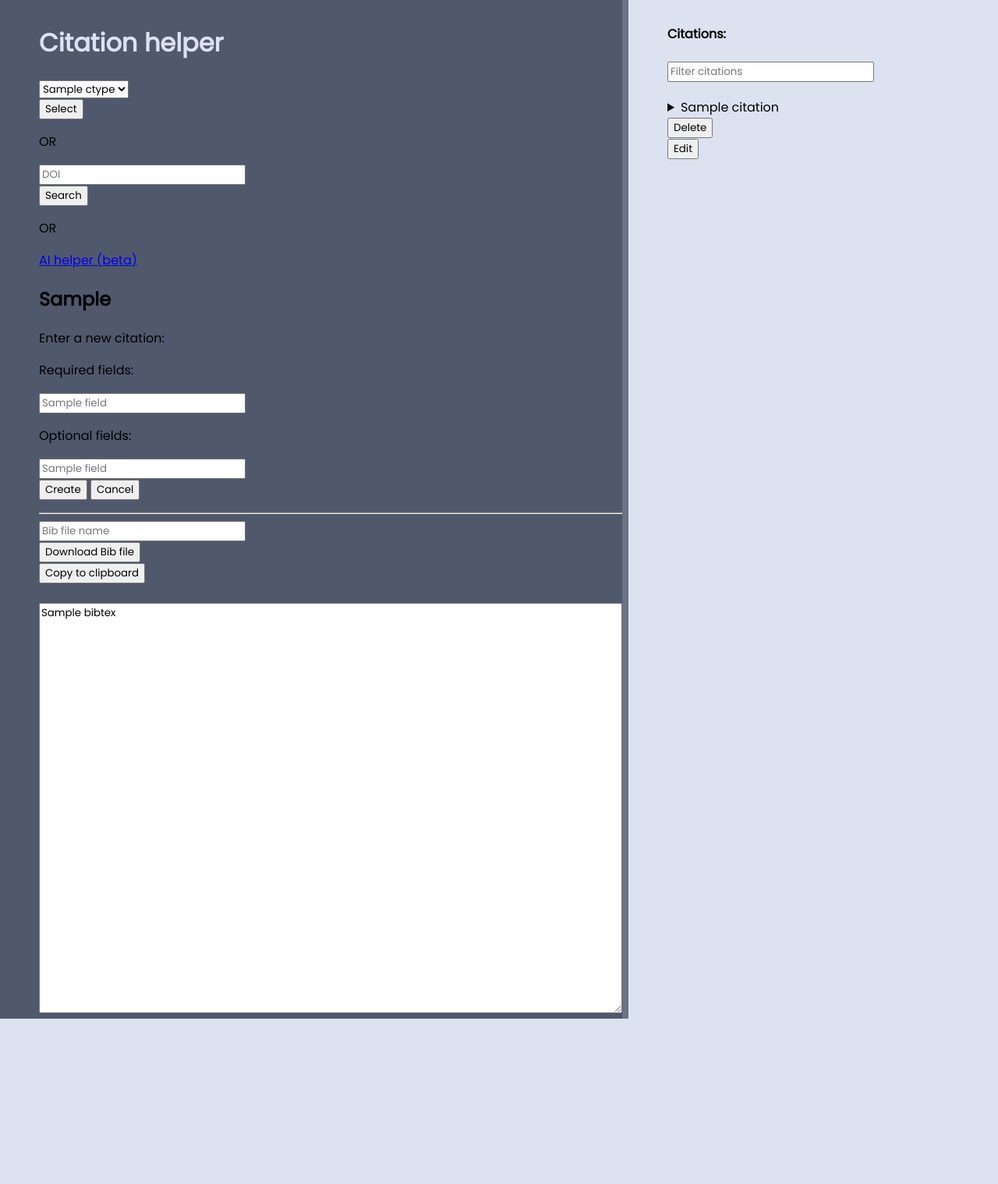
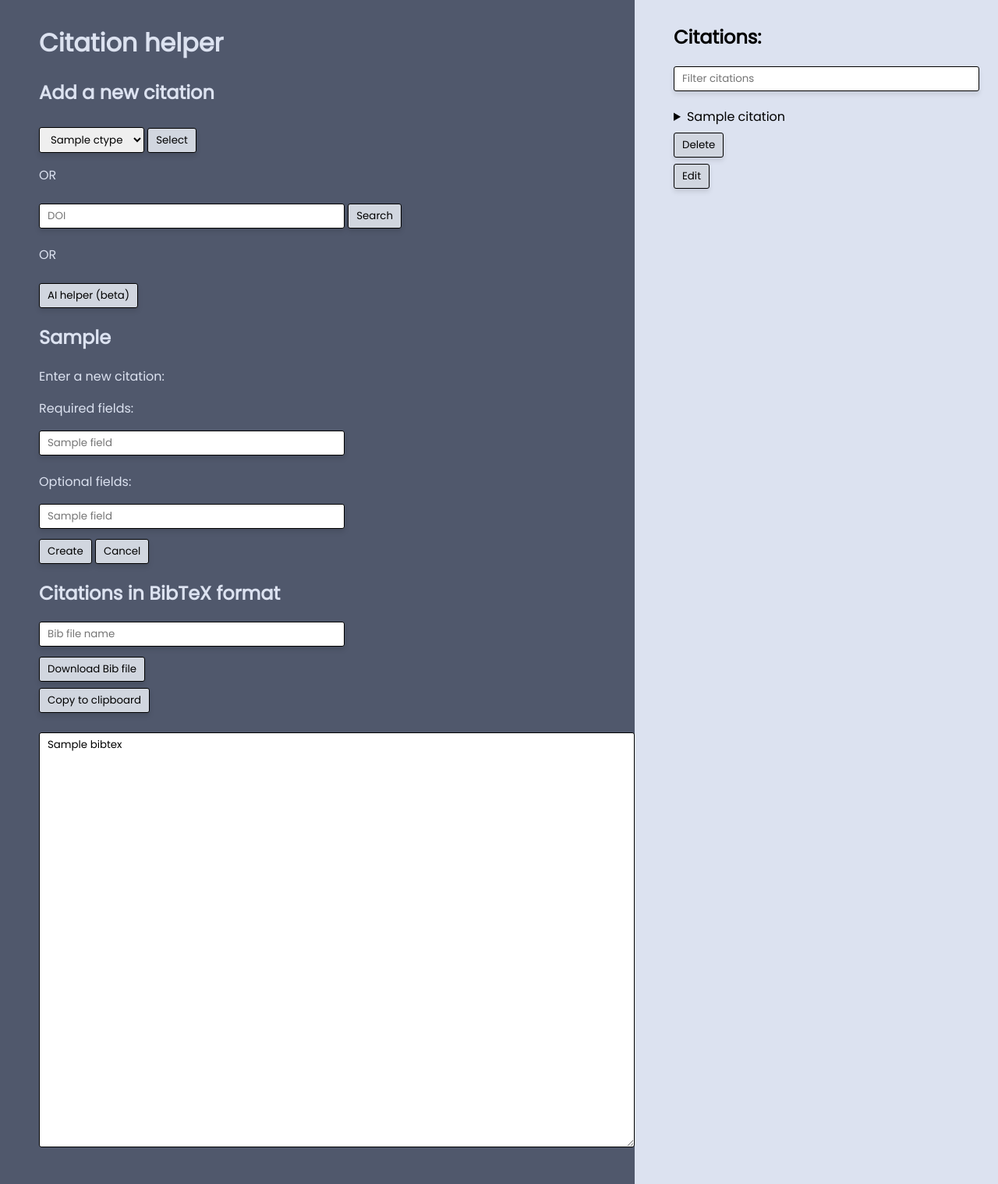
Before and after one commit to HackTastic5/miniprojekti, a Flask app: template src/templates/index.html in a window 1280 px wide. Shown: the whole page at 78% size. Before the commit the page ends 1306 px from the top, so only its background shows below. Run offline with Flask 3, Linux system fonts and the light colour scheme; the template is opened without the code that fills it: most values are stand-ins (such as "Sample title", 1, 10 or a date in 2020).

Commit message:
Add visual improvements

```diff
--- a/src/static/main.css
+++ b/src/static/main.css
@@ -5,19 +5,68 @@
     font-family: 'Poppins', sans-serif;
 }
 
-html, body {
+body {
     margin: 0;
     padding: 0;
-}
-
-body {
+    width: 100%;
     display: flex;
     justify-content: space-between;
     background-color: #50586c;
     overflow-y: auto;
 }
 
-h1 {
+button, input[type="button"], input[type="submit"] {
+    background-color: #d1d6df;
+    border: 1px solid #000;
+    margin-top: 8px;
+    padding: 5px 10px;
+    border-radius: 3px;
+    cursor: pointer;
+    box-shadow: 0 4px 6px rgba(0, 0, 0, 0.1);
+    transition: background-color 0.3s ease, box-shadow 0.3s ease;
+}
+
+button:hover, input[type="button"]:hover, input[type="submit"]:hover {
+    background-color: #b8bec9;
+}
+
+input[type="text"] {
+    border: 1px solid #000;
+    padding: 5px 10px;
+    border-radius: 3px;
+    box-sizing: border-box;
+    margin-bottom: 5px;
+    box-shadow: 0 4px 6px rgba(0, 0, 0, 0.1);
+    transition: border-color 0.3s ease, box-shadow 0.3s ease;
+}
+
+input[type="text"]:focus {
+    border-color: #b8bec9;
+    outline: none;
+}
+
+select {
+    border: 1px solid #000;
+    padding: 5px 10px;
+    border-radius: 3px;
+    box-sizing: border-box;
+    box-shadow: 0 4px 6px rgba(0, 0, 0, 0.1);
+    transition: border-color 0.3s ease, box-shadow 0.3s ease;
+}
+
+select:focus {
+    outline: none;
+}
+
+textarea#bibtex {
+    border: 1px solid #000;
+    padding: 5px 10px;
+    border-radius: 3px;
+    box-sizing: border-box;
+    margin-bottom: 40px;
+}
+
+.main-text {
     color: #dce2f0;
 }
 
@@ -27,13 +76,12 @@ h1 {
 }
 
 .citation-container {
-    width: 800px;
+    width: 45%;
     min-height: 100%;
     height: auto;
     padding-top: 10px;
     padding-left: 50px;
     background-color: #dce2f0;
-    border-left: 8px solid #6a7284;
     box-sizing: border-box;
     overflow-y: auto;
 }
--- a/src/templates/index.html
+++ b/src/templates/index.html
@@ -7,7 +7,7 @@ Citation helper
 {% block body %}
 
 <div class="main-container">
-  <h1>Citation helper</h1>
+  <h1 class="main-text">Citation helper</h1>
 
   {% with messages = get_flashed_messages() %}
   {% if messages %}
@@ -19,6 +19,8 @@ Citation helper
   {% endif %}
   {% endwith %}
 
+  <h2 class="main-text">Add a new citation</h2>
+
   <form action="/" method="post">
     <select name="citation_type" required>
       {% for ctype in all_citation_types %}
@@ -26,46 +28,43 @@ Citation helper
       {% endfor %}
     </select>
 
-    <br>
     <input type="submit" value="Select">
   </form>
 
-  <p>OR</p>
+  <p class="main-text">OR</p>
 
   <form action="/" method="post">
-    <input type="text" id="doi" name="doi" placeholder="DOI" required>
-    <br>
+    <input type="text" id="doi" name="doi" placeholder="DOI" size="30" required>
     <input type="submit" value="Search">
   </form>
 
-  <p>OR</p>
+  <p class="main-text">OR</p>
 
-
-  <a href="http://127.0.0.1:5001/ai">AI helper (beta)</a>
+  <a href="/ai"><input type="button" value="AI helper (beta)"/></a>
   {% if citation_type %}
-    <h2>{{ citation_type }}</h2>
+    <h2 class="main-text">{{ citation_type.capitalize() }}</h2>
 
     <form action="/create_citation" method="post">
-      <label for="content">Enter a new citation:</label>
+      <label class="main-text" for="content">Enter a new citation:</label>
       <input type="hidden" name="citation_type" value="{{ citation_type }}">
       <br/>
-      <p>Required fields:</p>
+      <p class="main-text">Required fields:</p>
       {% for field in all_citation_types[citation_type]["required"] %}
-      <input type="text" name="{{ field }}"
+      <input type="text" name="{{ field }}" size="30"
       {% if field in fields %}
       value="{{ fields[field] }}"
       {% endif %}
-      placeholder="{{ field }}" required>
+      placeholder="{{ field.capitalize() }}" required>
       <br>
       {% endfor %}
 
-      <p>Optional fields:</p>
+      <p class="main-text">Optional fields:</p>
       {% for field in all_citation_types[citation_type]["optional"] %}
-      <input type="text" name="{{ field }}"
+      <input type="text" name="{{ field }}" size="30"
       {% if field in fields %}
       value="{{ fields[field] }}"
       {% endif %}
-      placeholder="{{ field }}">
+      placeholder="{{ field.capitalize() }}">
       <br>
       {% endfor %}
 
@@ -77,10 +76,12 @@ Citation helper
 
   {% endif %}
 
+  <h2 class="main-text">Citations in BibTeX format</h2>
+
+  <div class="file-container">
     <div style="margin-top: 1rem;">
       <form action="/export_citations" method="post" onsubmit=" return MyFunction()">
-      <hr>
-      <input type="text" name="bibname" placeholder="Bib file name" id="bibname">
+        <input type="text" name="bibname" placeholder="Bib file name" id="bibname" size="30">
         <br>
         <button type="submit">
           Download Bib file
@@ -94,10 +95,11 @@ Citation helper
         <textarea id="bibtex" rows="26" cols="64" readonly>{{ bibtex }}</textarea>
     </div>
   </div>
+</div>
 
 <div class="citation-container">
-  <h4>Citations:</h4>
-  <input type="text" id="filter" placeholder="Filter citations" />
+  <h2>Citations:</h2>
+  <input type="text" id="filter" placeholder="Filter citations" size="30"/>
   <ul id="citation-list">
     {% for citation in citations %}
     <li style="margin-bottom: 1rem;" name="{{ citation.fields['title'] }}">
@@ -110,20 +112,20 @@ Citation helper
           <input type="hidden" name="citation_id" value="{{ citation.id }}">
           <p>Required fields:</p>
           {% for field in all_citation_types[citation.citation_type]["required"] %}
-            <input type="text" name="{{ field }}"
+            <input type="text" name="{{ field }}" size="30"
             {% if field in citation.fields %}
             value="{{ citation.fields[field] }}"
             {% endif %}
-            placeholder="{{ field }}" required />
+            placeholder="{{ field.capitalize() }}" required />
             <br>
           {% endfor %}
           <p>Optional fields:</p>
           {% for field in all_citation_types[citation.citation_type]["optional"] %}
-            <input type="text" name="{{ field }}"
+            <input type="text" name="{{ field }}" size="30"
             {% if field in citation.fields %}
             value="{{ citation.fields[field] }}"
             {% endif %}
-            placeholder="{{ field }}" />
+            placeholder="{{ field.capitalize() }}" />
             <br>
           {% endfor %}
           <input type="submit" value="Submit">
@@ -202,8 +204,4 @@ Citation helper
     }
 </script>
 
-<div>
-
-</div>
-
 {% endblock %}
```
Also changed, not shown: src/templates/ai.html (+11 -13 lines). Lines whose indentation alone changed are shown as unchanged.
